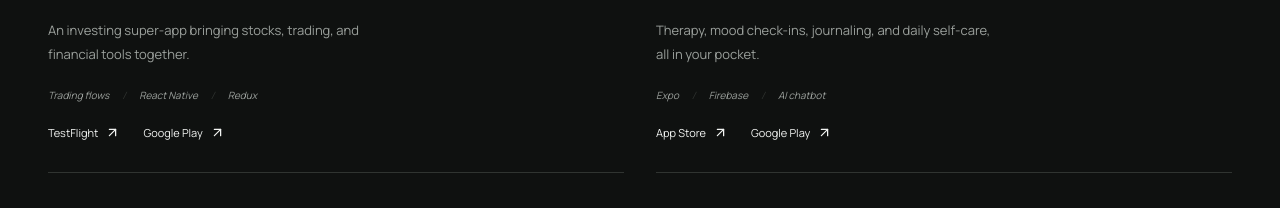
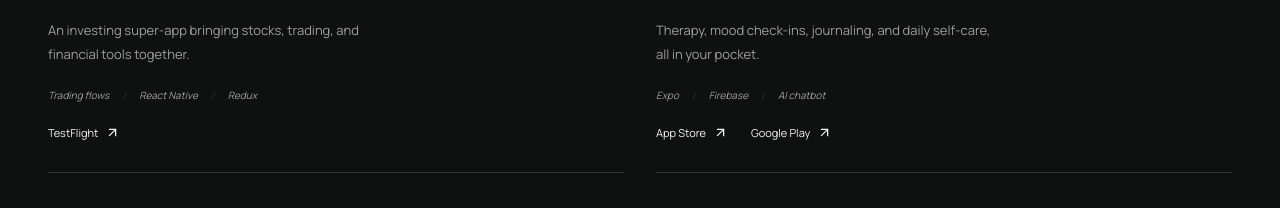
Before and after one commit to mightyFZeus/portfolio-new, a Next.js app: page / in a window 1280 px wide. Shown: the part 1112-1320 px from the top of the page. Built offline with nearby package versions, Linux system fonts and the light colour scheme.

Commit message:
Remove Anchoria Android testing link

```diff
--- a/src/data/portfolio.ts
+++ b/src/data/portfolio.ts
@@ -84,10 +84,6 @@ export const mobileProjects = [
       {
         label: "iOS TestFlight",
         href: "https://testflight.apple.com/join/Nd3Jrmjk",
-      },
-      {
-        label: "Android testing",
-        href: "https://play.google.com/store/apps/details?id=com.seeds.anchoria",
       },
     ],
   },
```
